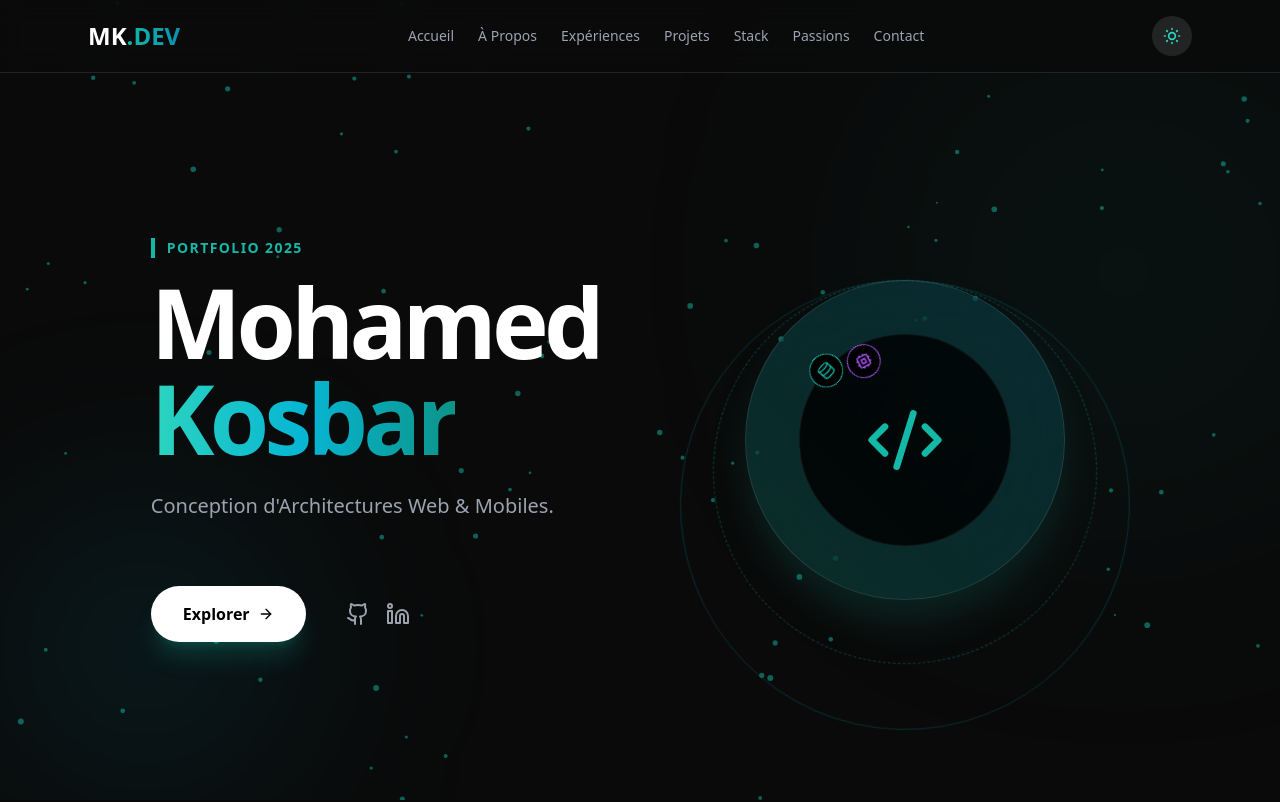
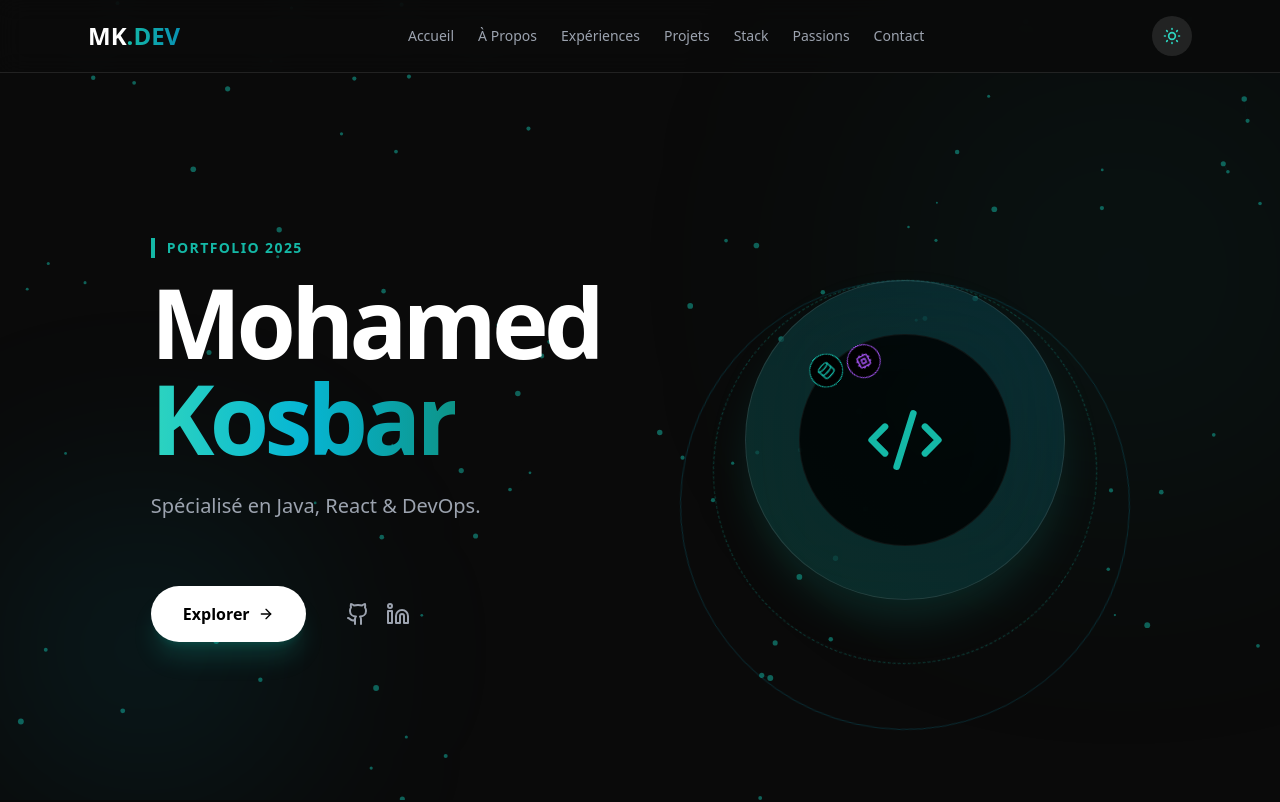
Before and after one commit to DevKosX/PortfolioV2_React, a React (Vite) app: page / in a window 1280 px wide. Shown: the top 802 px of the page. Built offline with nearby package versions, Linux system fonts and the light colour scheme.

Commit message:
ajout des détails des animations

```diff
--- a/src/App.jsx
+++ b/src/App.jsx
@@ -368,7 +368,7 @@ const App = () => {
             "Développement technique et tactique des jeunes.",
             "Gestion de la cohésion de groupe."
         ],
-        images: ["/images/passions/st.jpg"],
+        images: ["/images/stade.jpg"],
         icon: <Trophy />,
         color: "text-green-500"
 
@@ -670,8 +670,7 @@ const App = () => {
                 <span className="text-transparent bg-clip-text bg-gradient-to-r from-teal-400 via-cyan-500 to-teal-600 animate-gradient-x">Kosbar</span>
               </motion.h1>
               <motion.div variants={{ hidden: { opacity: 0, y: 20 }, visible: { opacity: 1, y: 0 } }} className={`${themeClasses.textMuted} text-xl mb-8 max-w-lg leading-relaxed h-16 font-light`}>
-                 <Typewriter text={["Conception d'Architectures Web & Mobiles.", "Spécialisé en Java, React & DevOps.", "Disponible pour un stage de 14 semaines."]} />
-              </motion.div>
+                 <Typewriter text={["Spécialisé en Java, React & DevOps.", "Disponible pour un stage de 14 semaines."]} /></motion.div>
               <motion.div variants={{ hidden: { opacity: 0, y: 20 }, visible: { opacity: 1, y: 0 } }} className="flex flex-col sm:flex-row gap-6">
                 <a href="#projets" className={`px-8 py-4 font-bold rounded-full transition-all text-center flex items-center justify-center gap-2 hover:scale-105 active:scale-95 shadow-xl shadow-teal-500/20 ${isDarkMode ? 'bg-white text-black hover:bg-gray-200' : 'bg-black text-white hover:bg-gray-800'}`}>
                     Explorer <ArrowRight className="w-4 h-4" />
@@ -1317,7 +1316,7 @@ const App = () => {
                      </div>
                      <div className="flex items-start gap-4">
                         <div className="p-3 bg-purple-500/10 rounded-lg text-purple-500 mt-1"><MapPin className="w-6 h-6" /></div>
-                        <div><p className="text-sm font-bold uppercase tracking-wider text-gray-500 mb-1">Localisation</p><p className={`text-xl font-medium ${themeClasses.text}`}>Paris, France</p><p className="text-sm text-gray-500 mt-1">Disponible en télétravail</p></div>
+                        <div><p className="text-sm font-bold uppercase tracking-wider text-gray-500 mb-1">Localisation</p><p className={`text-xl font-medium ${themeClasses.text}`}>Aubervilliers, France</p><p className="text-sm text-gray-500 mt-1">Disponible en télétravail & sur site</p></div>
                      </div>
                      <div className="flex items-start gap-4">
                         <div className="p-3 bg-blue-500/10 rounded-lg text-blue-500 mt-1"><Briefcase className="w-6 h-6" /></div>
```
